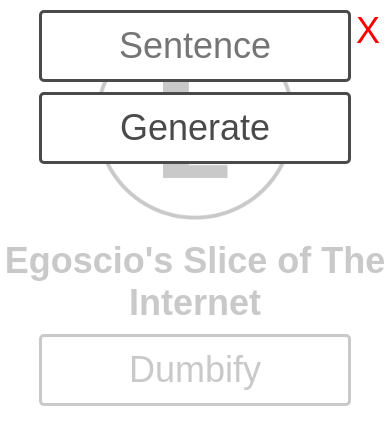
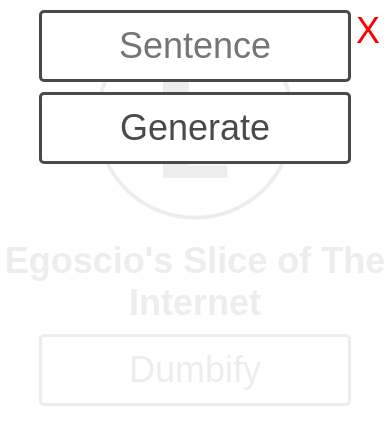
Before and after one commit to Egoscio-zz/egoscio.github.io, a plain HTML site: page index.html in a window 390 px wide. Both pictures are taken after a click on the button "Dumbify". Drawn offline with Linux system fonts and the light colour scheme; a web font is replaced by a local one.

Commit message:
Minor Aesthetic Changes
Added viewport optimization for mobile usage and changed colors / added
transitions.

```diff
--- a/index.html
+++ b/index.html
@@ -2,6 +2,7 @@
 <html lang="en">
   <head>
     <meta charset="UTF-8">
+    <meta name="viewport" content="width=device-width, initial-scale=1">
     <link rel="stylesheet" type="text/css" href="style.css">
     <title>Egoscio's Github Pages</title>
   </head>
--- a/style.css
+++ b/style.css
@@ -40,6 +40,13 @@ input:focus,
 button:focus {
   outline: none;
 }
+button {
+  transition-duration: 0.5s;
+}
+button:hover {
+  background: #4a4a4a;
+  color: #fff;
+}
 .hidden {
   display: none;
   opacity: 0;
@@ -59,7 +66,7 @@ button:focus {
   left: 0;
   right: 0;
   bottom: 0;
-  background: rgba(255,255,255,0.7);
+  background: rgba(255,255,255,0.9);
 }
 #close {
   position: fixed;
```
